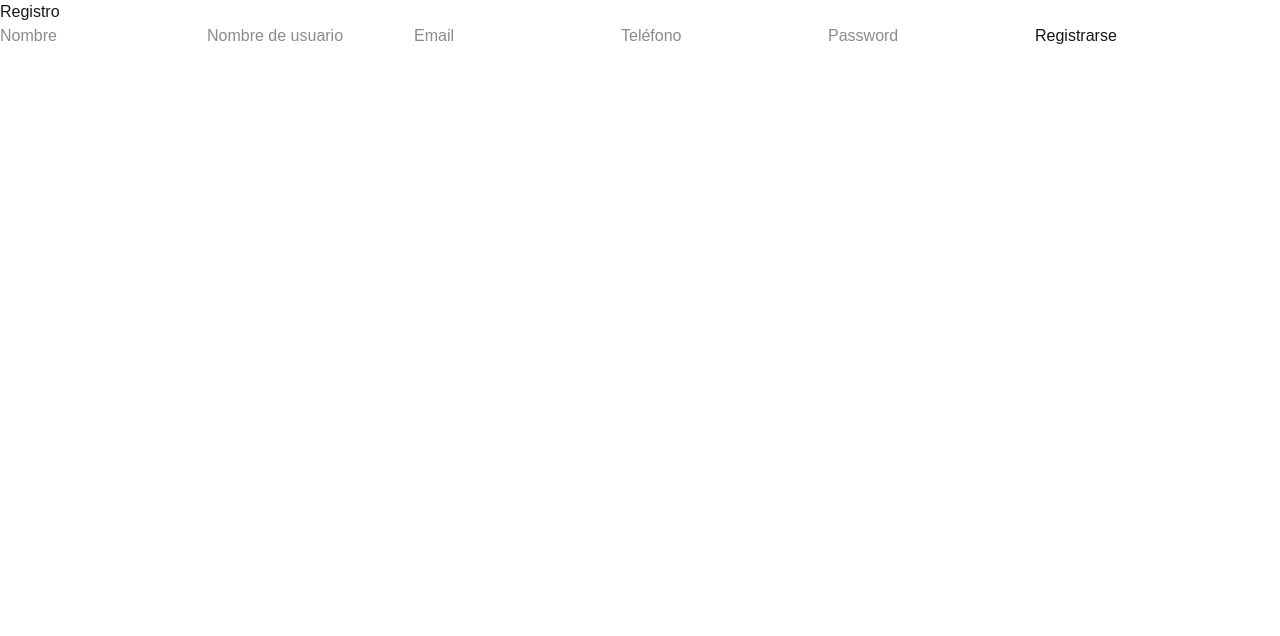
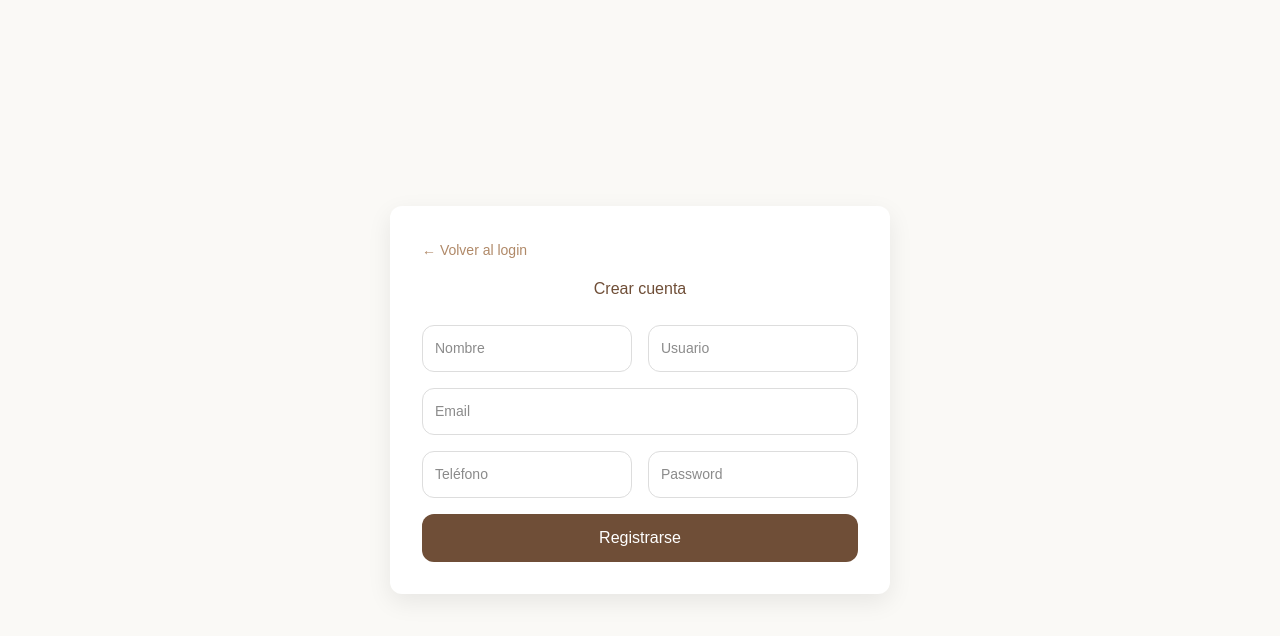
Before and after one commit to dgarvaz0303/ReservIt, a Next.js app in the folder frontend/web/: page /register in a window 1280 px wide. Shown: the top 636 px of the page. Built offline with nearby package versions, Linux system fonts and the light colour scheme.

Commit message:
estilos primer commit

```diff
--- a/frontend/web/src/app/login/page.js
+++ b/frontend/web/src/app/login/page.js
@@ -2,6 +2,7 @@
 
 import { useState } from "react";
 import { useRouter } from "next/navigation";
+import "@/styles/login.css";
 
 export default function LoginPage() {
   const [email, setEmail] = useState("");
@@ -20,10 +21,7 @@ export default function LoginPage() {
         headers: {
           "Content-Type": "application/json",
         },
-        body: JSON.stringify({
-          email,
-          password,
-        }),
+        body: JSON.stringify({ email, password }),
       });
 
       const data = await res.json();
@@ -32,10 +30,7 @@ export default function LoginPage() {
         throw new Error(data.detail || "Error en login");
       }
 
-      // guardar token
       localStorage.setItem("token", data.access_token);
-
-      // REDIRIGIR
       router.push("/");
 
     } catch (err) {
@@ -44,11 +39,13 @@ export default function LoginPage() {
   };
 
   return (
-    <div>
-      <h1>Login</h1>
+    <div className="login-container">
+      <div className="login-card">
+        <h1 className="login-title">Bienvenido</h1>
 
-      <form onSubmit={handleSubmit}>
+        <form onSubmit={handleSubmit} className="login-form">
           <input
+            className="login-input"
             type="email"
             placeholder="Email"
             value={email}
@@ -56,21 +53,27 @@ export default function LoginPage() {
           />
 
           <input
+            className="login-input"
             type="password"
             placeholder="Password"
             value={password}
             onChange={(e) => setPassword(e.target.value)}
           />
 
-        <button type="submit">Login</button>
+          <button type="submit" className="login-button">
+            Iniciar sesión
+          </button>
         </form>
 
-      {/* 🔥 BOTÓN A REGISTER */}
-      <button onClick={() => router.push("/register")}>
-        Ir a registro
+        <button
+          className="login-secondary"
+          onClick={() => router.push("/register")}
+        >
+          ¿No tienes cuenta? Regístrate
         </button>
 
-      {error && <p>{error}</p>}
+        {error && <p className="login-error">{error}</p>}
+      </div>
     </div>
   );
 }
--- a/frontend/web/src/app/register/page.js
+++ b/frontend/web/src/app/register/page.js
@@ -1,8 +1,12 @@
 "use client";
 
 import { useState } from "react";
+import { useRouter } from "next/navigation";
+import "@/styles/login.css";
 
 export default function Register() {
+  const router = useRouter();
+
   const [form, setForm] = useState({
     nombre: "",
     nombre_user: "",
@@ -43,7 +47,6 @@ export default function Register() {
 
       setSuccess("Usuario registrado correctamente");
 
-      // limpiar formulario
       setForm({
         nombre: "",
         nombre_user: "",
@@ -58,11 +61,23 @@ export default function Register() {
   };
 
   return (
-    <div>
-      <h1>Registro</h1>
+    <div className="login-container">
+      <div className="login-card register-card">
 
-      <form onSubmit={handleSubmit}>
+        {/* BOTÓN VOLVER */}
+        <button
+          className="back-button"
+          onClick={() => router.push("/login")}
+        >
+          ← Volver al login
+        </button>
+
+        <h1 className="login-title">Crear cuenta</h1>
+
+        <form onSubmit={handleSubmit} className="register-form">
+
           <input
+            className="login-input"
             name="nombre"
             placeholder="Nombre"
             value={form.nombre}
@@ -70,13 +85,15 @@ export default function Register() {
           />
 
           <input
+            className="login-input"
             name="nombre_user"
-          placeholder="Nombre de usuario"
+            placeholder="Usuario"
             value={form.nombre_user}
             onChange={handleChange}
           />
 
           <input
+            className="login-input full"
             name="email"
             type="email"
             placeholder="Email"
@@ -85,6 +102,7 @@ export default function Register() {
           />
 
           <input
+            className="login-input"
             name="telefono"
             placeholder="Teléfono"
             value={form.telefono}
@@ -92,6 +110,7 @@ export default function Register() {
           />
 
           <input
+            className="login-input"
             name="password"
             type="password"
             placeholder="Password"
@@ -99,11 +118,14 @@ export default function Register() {
             onChange={handleChange}
           />
 
-        <button type="submit">Registrarse</button>
+          <button type="submit" className="login-button full">
+            Registrarse
+          </button>
         </form>
 
-      {error && <p>{error}</p>}
-      {success && <p>{success}</p>}
+        {error && <p className="login-error">{error}</p>}
+        {success && <p className="register-success">{success}</p>}
+      </div>
     </div>
   );
 }
--- /dev/null
+++ b/frontend/web/src/styles/global.css
@@ -0,0 +1,18 @@
+@import './variables.css';
+
+body {
+  margin: 0;
+  font-family: var(--font-main);
+  background-color: var(--color-bg);
+  color: var(--color-text);
+}
+
+/* Títulos */
+h1, h2, h3 {
+  margin-bottom: var(--spacing-md);
+}
+
+/* Contenedor */
+.container {
+  padding: var(--spacing-lg);
+}
--- /dev/null
+++ b/frontend/web/src/styles/login.css
@@ -0,0 +1,129 @@
+@import './variables.css';
+
+/* Layout */
+.login-container {
+  min-height: 100vh;
+  display: flex;
+  align-items: center;
+  justify-content: center;
+  background: var(--color-bg);
+}
+
+/* Card */
+.login-card {
+  background: white;
+  padding: 32px;
+  border-radius: var(--radius);
+  box-shadow: 0 8px 24px rgba(0,0,0,0.08);
+  width: 100%;
+  max-width: 400px;
+}
+
+/* Título */
+.login-title {
+  margin-bottom: 24px;
+  text-align: center;
+  color: var(--color-primary);
+}
+
+/* Form */
+.login-form {
+  display: flex;
+  flex-direction: column;
+  gap: 16px;
+}
+
+/* Inputs */
+.login-input {
+  padding: 12px;
+  border-radius: var(--radius);
+  border: 1px solid #ddd;
+  font-size: 14px;
+  transition: 0.2s;
+}
+
+.login-input:focus {
+  outline: none;
+  border-color: var(--color-primary);
+  box-shadow: 0 0 0 2px rgba(111, 78, 55, 0.2);
+}
+
+/* Botón principal */
+.login-button {
+  background: var(--color-primary);
+  color: white;
+  border: none;
+  padding: 12px;
+  border-radius: var(--radius);
+  cursor: pointer;
+  font-weight: 500;
+  transition: 0.2s;
+}
+
+.login-button:hover {
+  background: #5a3f2d;
+}
+
+/* Botón secundario */
+.login-secondary {
+  margin-top: 12px;
+  background: transparent;
+  border: none;
+  color: var(--color-secondary);
+  cursor: pointer;
+}
+
+/* Error */
+.login-error {
+  margin-top: 12px;
+  color: var(--color-accent);
+  font-size: 14px;
+  text-align: center;
+}
+
+/* Registro específico */
+.register-card {
+  max-width: 500px;
+}
+
+/* Grid para inputs */
+.register-form {
+  display: grid;
+  grid-template-columns: 1fr;
+  gap: 16px;
+}
+
+/* En pantallas grandes → 2 columnas */
+@media (min-width: 600px) {
+  .register-form {
+    grid-template-columns: 1fr 1fr;
+  }
+
+  .register-form .full {
+    grid-column: span 2;
+  }
+}
+
+/* Mensaje éxito */
+.register-success {
+  margin-top: 12px;
+  color: var(--color-success);
+  text-align: center;
+  font-size: 14px;
+}
+
+/* Volver */
+.back-button {
+  margin-bottom: 16px;
+  background: transparent;
+  border: none;
+  color: var(--color-secondary);
+  cursor: pointer;
+  font-size: 14px;
+  text-align: left;
+  transition: 0.2s;
+}
+
+.back-button:hover {
+  color: var(--color-primary);
+}
--- /dev/null
+++ b/frontend/web/src/styles/variables.css
@@ -0,0 +1,26 @@
+:root {
+  /* Colores base */
+  --color-bg: #FAF9F6;
+  --color-surface: #E6D5C3;
+
+  /* Marrones */
+  --color-primary: #6F4E37;
+  --color-secondary: #B08968;
+  --color-text: #3E2C23;
+
+  /* Acentos */
+  --color-accent: #7B2C34;
+  --color-highlight: #D68E23;
+  --color-success: #6B8E23;
+
+  /* Tipografía */
+  --font-main: 'Inter', sans-serif;
+
+  /* Espaciado */
+  --spacing-sm: 8px;
+  --spacing-md: 16px;
+  --spacing-lg: 24px;
+
+  /* Bordes */
+  --radius: 12px;
+}
```
Also changed, not shown: frontend/web/src/styles/components.css (added, +42 -0 lines). Lines whose indentation alone changed are shown as unchanged.
